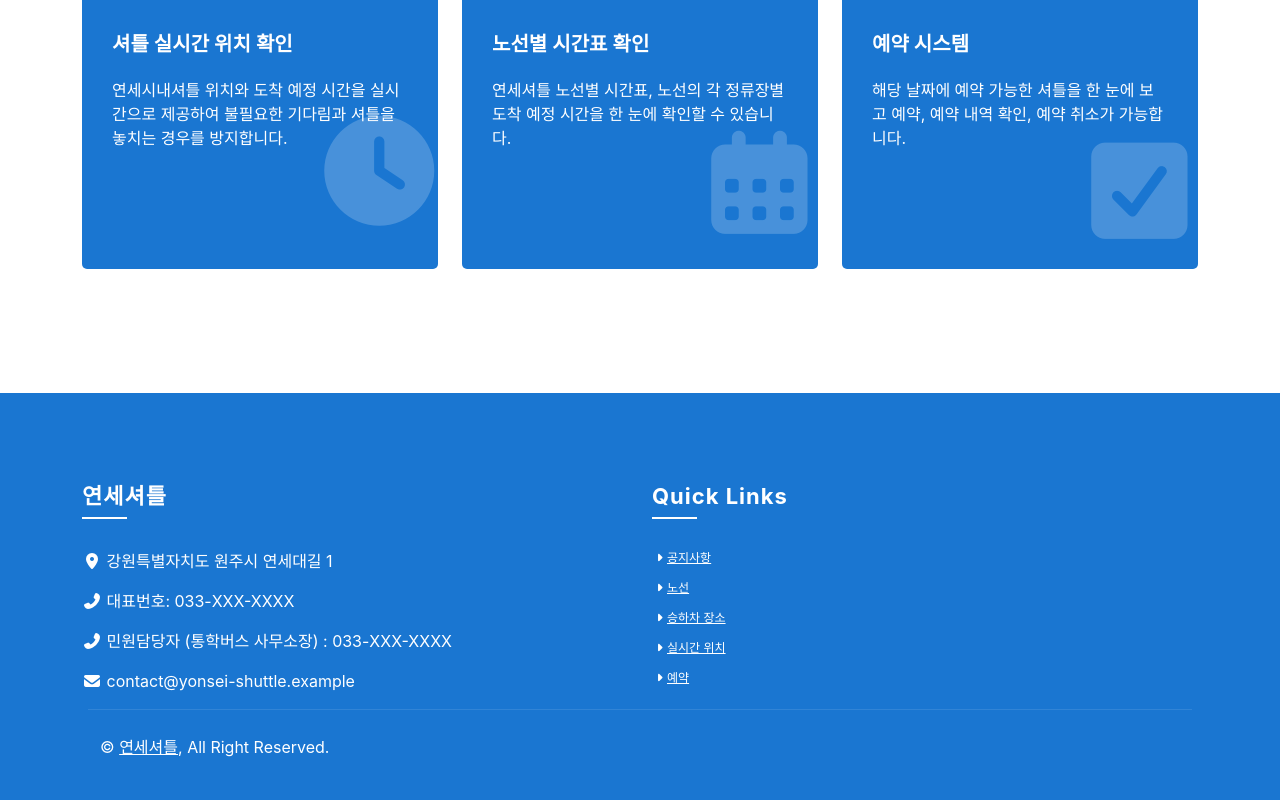
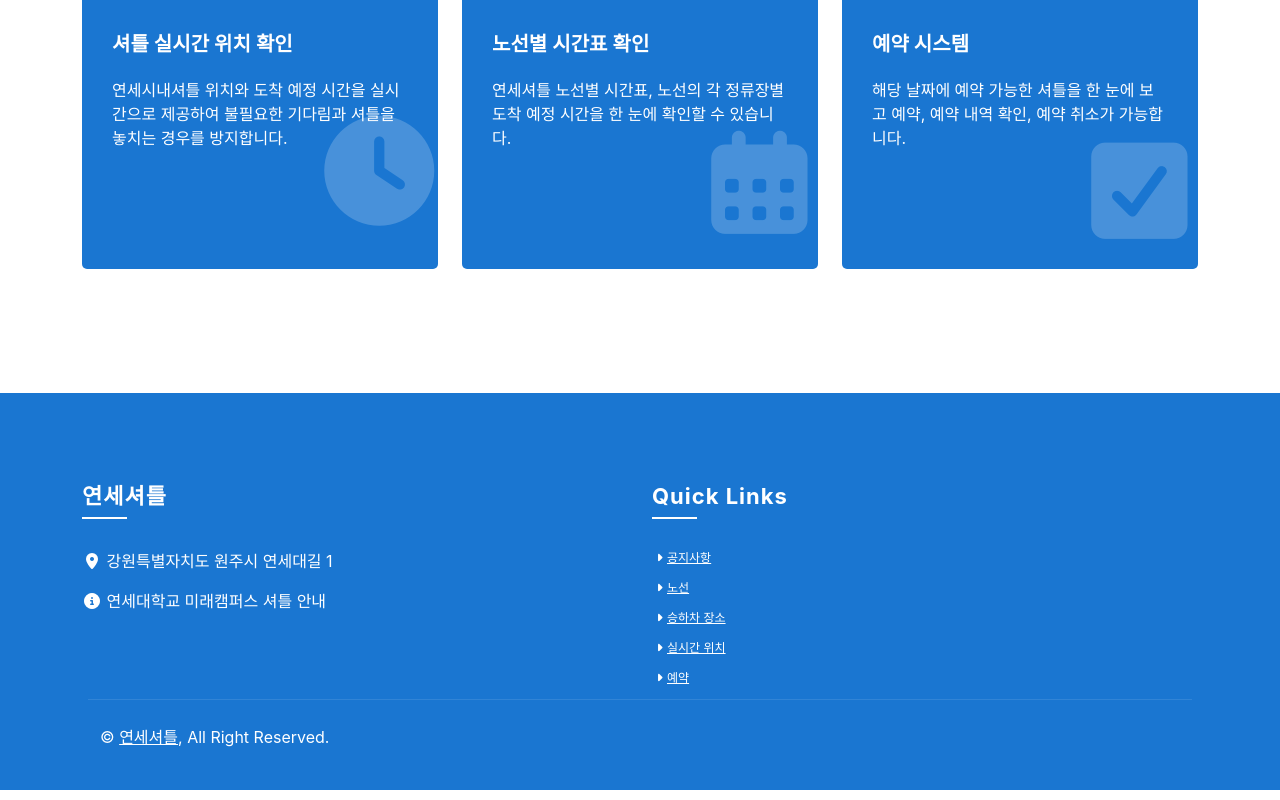
Before and after one commit to hannahcho422/yonsei-shuttle, a Vue app in the folder frontend/: page / in a window 1280 px wide. Shown: the part 511-1311 px from the top of the page. Built offline with nearby package versions, Linux system fonts and the light colour scheme.

Commit message:
fix: remove private info

```diff
--- a/frontend/src/components/common/FooterComponent.vue
+++ b/frontend/src/components/common/FooterComponent.vue
@@ -6,9 +6,7 @@
             <div class="footer-contact">
               <h2>연세셔틀</h2>
               <p><i class="fa fa-map-marker-alt"></i> 강원특별자치도 원주시 연세대길 1</p>
-              <p><i class="fa fa-phone-alt"></i> 대표번호: 033-XXX-XXXX</p>
-              <p><i class="fa fa-phone-alt"></i> 민원담당자 (통학버스 사무소장) : 033-XXX-XXXX</p>
-              <p><i class="fa fa-envelope"></i> contact@yonsei-shuttle.example</p>
+              <p><i class="fa fa-info-circle"></i> 연세대학교 미래캠퍼스 셔틀 안내</p>
             </div>
           </div>
           <div class="col-lg-3">
```
